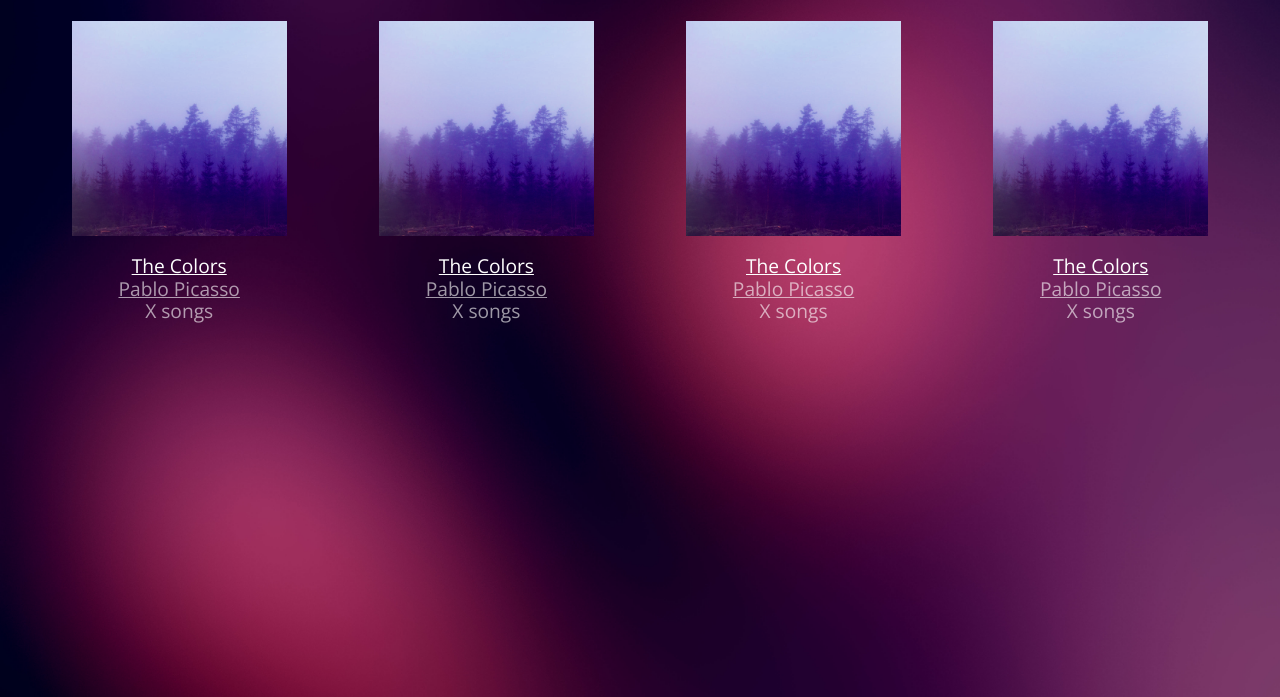
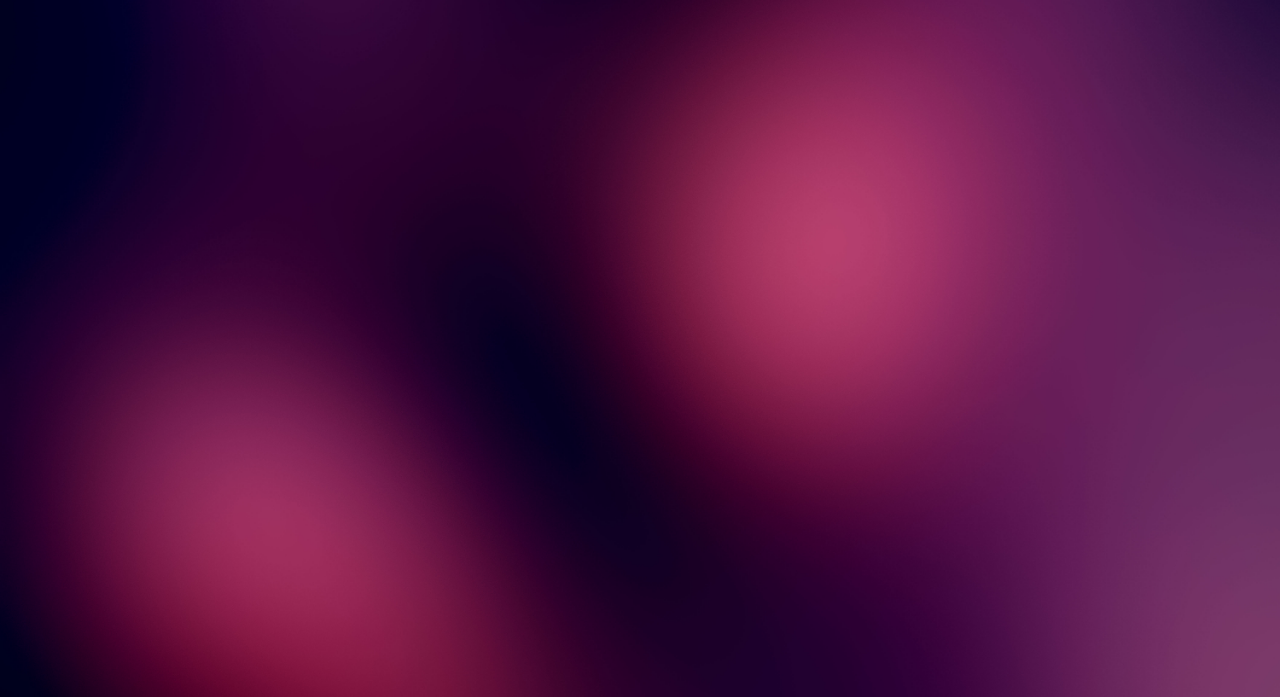
Before and after one commit to merinj/bloc-jams, a plain HTML site: page collection.html in a window 1280 px wide. Shown: the part 111-808 px from the top of the page. Drawn offline with nearby package versions, Linux system fonts and the light colour scheme.

Commit message:
checkpoint 10 collectionview: completed

```diff
--- a/collection.html
+++ b/collection.html
@@ -18,59 +18,7 @@
              </div>
          </nav>
 
-     <section class="album-covers container clearfix">
-         <div class="collection-album-container column fourth">
-             <img src="assets/images/album_covers/01.png"/>
-             <div class="collection-album-info caption">
-                 <p>
-                     <a class="album-name" href="#">The Colors</a>
-                     <br/>
-                     <a href="#">Pablo Picasso</a>
-                     <br/>
-                     X songs
-                     <br/>
-                 </p>
-             </div>
-         </div>
-         <div class="collection-album-container column fourth">
-             <img src="assets/images/album_covers/01.png"/>
-             <div class="collection-album-info caption">
-                 <p>
-                     <a class="album-name" href="#">The Colors</a>
-                     <br/>
-                     <a href="#">Pablo Picasso</a>
-                     <br/>
-                     X songs
-                     <br/>
-                 </p>
-             </div>
-         </div>
-         <div class="collection-album-container column fourth">
-             <img src="assets/images/album_covers/01.png"/>
-             <div class="collection-album-info caption">
-                 <p>
-                     <a class="album-name" href="#">The Colors</a>
-                     <br/>
-                     <a href="#">Pablo Picasso</a>
-                     <br/>
-                     X songs
-                     <br/>
-                 </p>
-             </div>
-         </div>
-         <div class="collection-album-container column fourth">
-             <img src="assets/images/album_covers/01.png"/>
-             <div class="collection-album-info caption">
-                 <p>
-                     <a class="album-name" href="album.html">The Colors</a>
-                     <br/>
-                     <a href="album.html">Pablo Picasso</a>
-                     <br/>
-                     X songs
-                     <br/>
-                 </p>
-             </div>
-         </div>
+    <section class="album-covers container clearfix">
      </section>
      </body>
  </html>
--- a/scripts/landing.js
+++ b/scripts/landing.js
@@ -7,6 +7,7 @@ var animatePoints = function(points) {
                     points[index].style.msTransform =" scaleX(1) translateY(0)";
                     points[index].style.WebkitTransform = "scaleX(1) translateY(0)";
     };
+
      for (var i=0;i<points.length;i++){
        revealPoint(i);
     }
@@ -18,7 +19,8 @@ window.onload = function(){
         animatePoints(pointsArray);
     }
     var sellingPoints = document.getElementsByClassName('selling-points')[0];
-    var scrollDistance = sellingPoints.getBoundingClientRect().top - window.innerHeight + 200;
+
+    var scrollDistance = sellingPoints.getBoundingClientRect().top- window.innerHeight + 200;
     window.addEventListener('scroll',function(event){
         if(document.documentElement.scrollTop || document.body.scrollTop >= scrollDistance){
             animatePoints(pointsArray);
--- a/styles/landing.css
+++ b/styles/landing.css
@@ -35,7 +35,7 @@ body.landing {
     position: relative;
     padding: 2rem;
     text-align: center;
-    opacity: 0;
+    opacity: 1;
      -webkit-transform: scaleX(0.9) translateY(3rem);
      -moz-transform: scaleX(0.9) translateY(3rem);
      transform: scaleX(0.9) translateY(3rem);
```
Also changed, not shown: index.html (+4 -0 lines), scripts/collection.js (added, +26 -0 lines).
